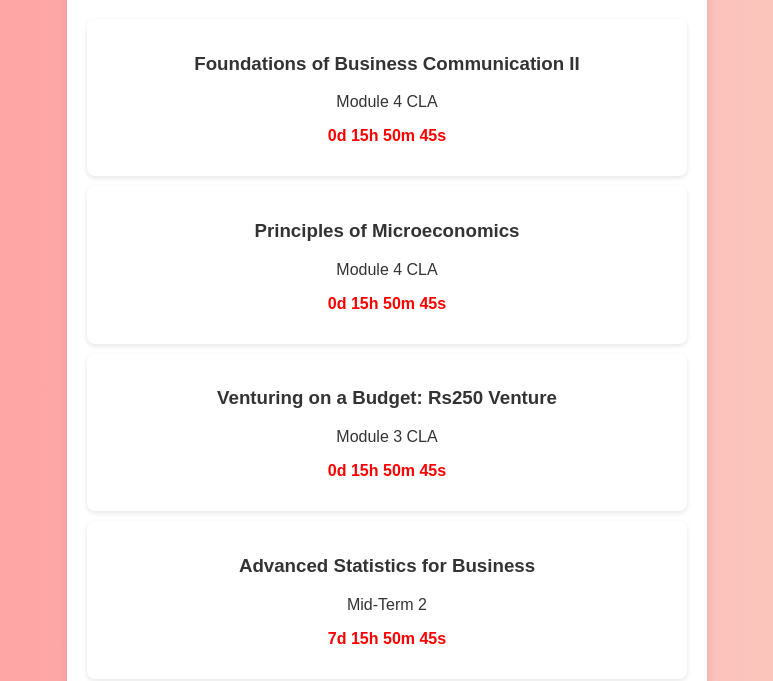
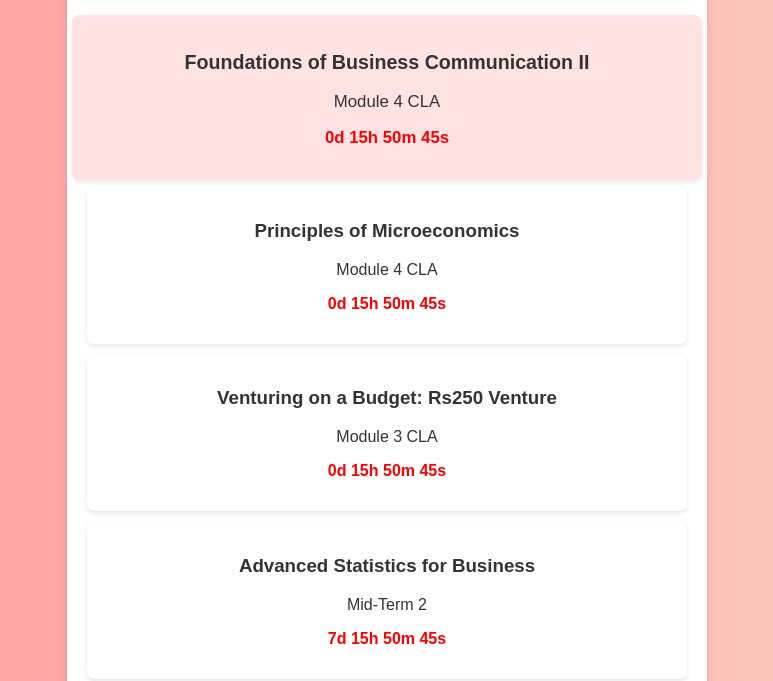
Before and after one commit to dinesh2005a/TaxBachao, a plain HTML site: page index.html in a window 1280 px wide. In both pictures the pointer is over the element 640 px from the left and 216 px from the top of the page. Shown: the part 119-800 px from the top of the page, without its empty margins (253-1026 px from the left). Drawn offline with Linux system fonts and the light colour scheme.

Commit message:
Update style.css

```diff
--- a/style.css
+++ b/style.css
@@ -35,6 +35,13 @@ h1, h2 {
     margin: 10px 0;
     border-radius: 8px;
     box-shadow: 0 2px 5px rgba(0, 0, 0, 0.1);
+    cursor: pointer;
+    transition: transform 0.2s;
+}
+
+.card:hover {
+    transform: scale(1.05);
+    background: #ffe3e3;
 }
 
 .timer {
```
